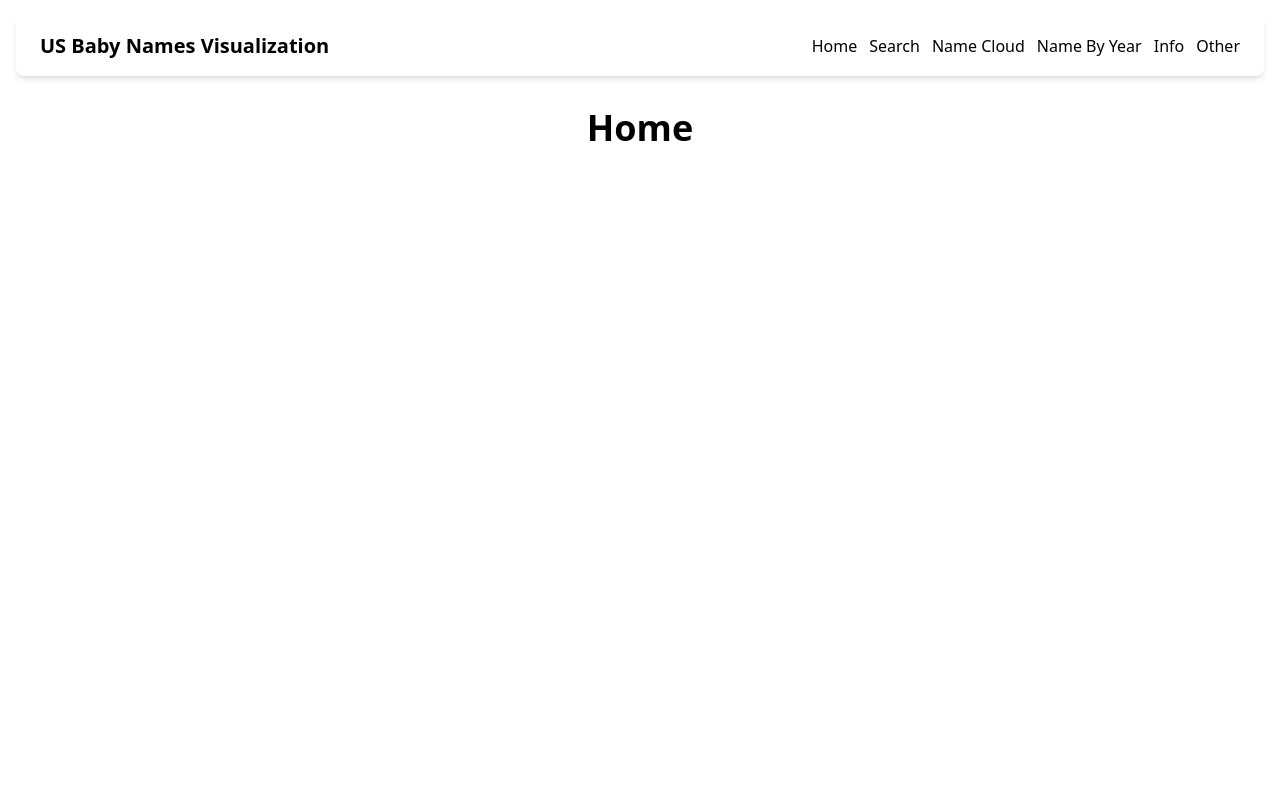
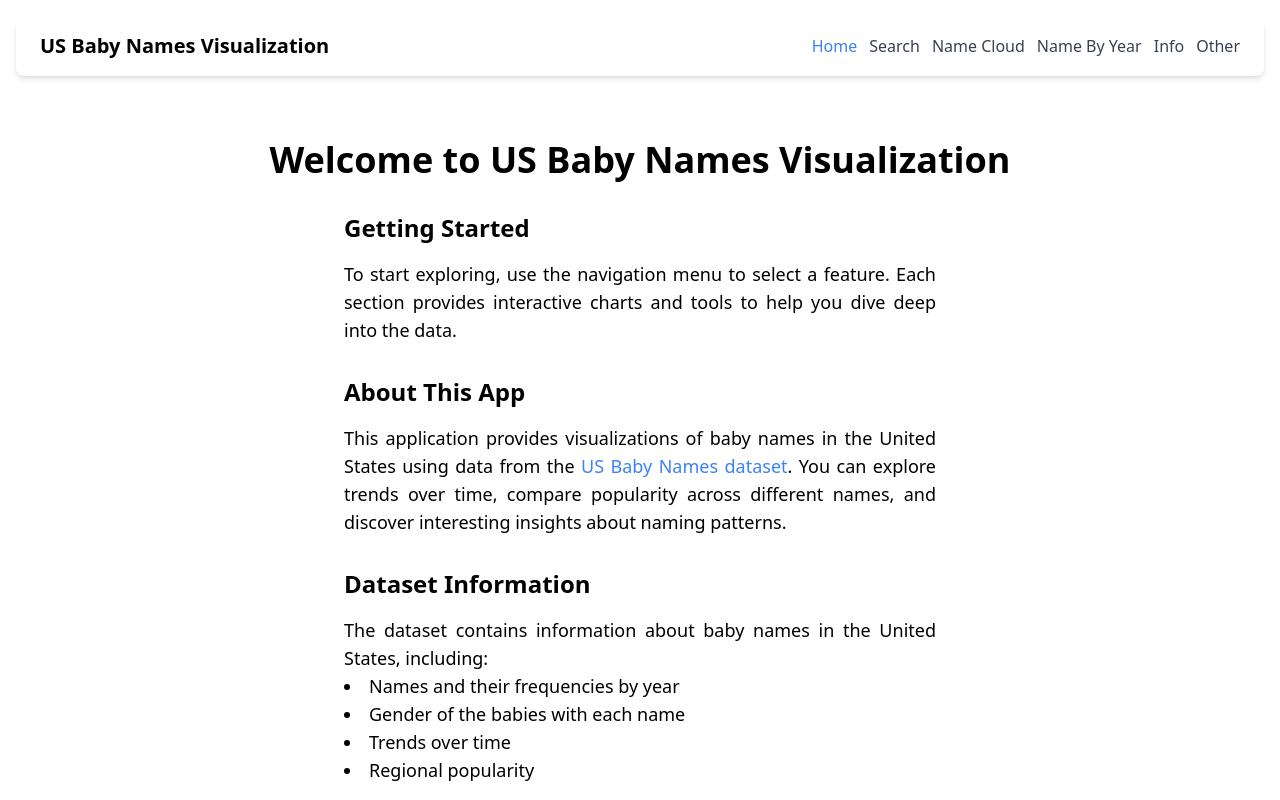
Before and after one commit to lukakuterovac/data-visualization-project, a React (Vite) app in the folder app/: page / in a window 1280 px wide. Shown: the top 800 px of the page. Built offline with nearby package versions, Linux system fonts and the light colour scheme.

Commit message:
Add content to homescreen. Update header links.

```diff
--- a/app/src/components/Header.jsx
+++ b/app/src/components/Header.jsx
@@ -1,16 +1,59 @@
-import { Link } from "react-router-dom";
+import { NavLink } from "react-router-dom";
 
 const Header = () => {
   return (
     <header className="rounded-lg shadow-md px-6 py-4 flex justify-between items-center">
       <h1 className="font-bold text-xl">US Baby Names Visualization</h1>
       <div className="flex justify-center items-center gap-3">
-        <Link to="/">Home</Link>
-        <Link to="/search">Search</Link>
-        <Link to="/name-cloud">Name Cloud</Link>
-        <Link to="/name-by-year">Name By Year</Link>
-        <Link to="/info">Info</Link>
-        <Link to="/other">Other</Link>
+        <NavLink
+          to="/"
+          end
+          className={({ isActive }) =>
+            isActive ? "text-blue-500" : "text-gray-700"
+          }
+        >
+          Home
+        </NavLink>
+        <NavLink
+          to="/search"
+          className={({ isActive }) =>
+            isActive ? "text-blue-500" : "text-gray-700"
+          }
+        >
+          Search
+        </NavLink>
+        <NavLink
+          to="/name-cloud"
+          className={({ isActive }) =>
+            isActive ? "text-blue-500" : "text-gray-700"
+          }
+        >
+          Name Cloud
+        </NavLink>
+        <NavLink
+          to="/name-by-year"
+          className={({ isActive }) =>
+            isActive ? "text-blue-500" : "text-gray-700"
+          }
+        >
+          Name By Year
+        </NavLink>
+        <NavLink
+          to="/info"
+          className={({ isActive }) =>
+            isActive ? "text-blue-500" : "text-gray-700"
+          }
+        >
+          Info
+        </NavLink>
+        <NavLink
+          to="/other"
+          className={({ isActive }) =>
+            isActive ? "text-blue-500" : "text-gray-700"
+          }
+        >
+          Other
+        </NavLink>
       </div>
     </header>
   );
--- a/app/src/pages/Home.jsx
+++ b/app/src/pages/Home.jsx
@@ -1,7 +1,73 @@
 const Home = () => {
   return (
-    <div className="flex flex-col items-center">
-      <h1 className="text-4xl font-bold my-8">Home</h1>
+    <div className="flex flex-col items-center p-8">
+      <h1 className="text-4xl font-bold my-8 text-justify">
+        Welcome to US Baby Names Visualization
+      </h1>
+
+      <section className="w-full md:w-2/3 lg:w-1/2 mb-8">
+        <h2 className="text-2xl font-semibold mb-4 text-justify">
+          Getting Started
+        </h2>
+        <p className="text-lg text-justify">
+          To start exploring, use the navigation menu to select a feature. Each
+          section provides interactive charts and tools to help you dive deep
+          into the data.
+        </p>
+      </section>
+
+      <section className="w-full md:w-2/3 lg:w-1/2 mb-8">
+        <h2 className="text-2xl font-semibold mb-4 text-justify">
+          About This App
+        </h2>
+        <p className="text-lg text-justify">
+          This application provides visualizations of baby names in the United
+          States using data from the{" "}
+          <a
+            href="https://www.kaggle.com/datasets/kaggle/us-baby-names"
+            target="_blank"
+            rel="noopener noreferrer"
+            className="text-blue-500 hover:animate-pulse"
+          >
+            US Baby Names dataset
+          </a>
+          . You can explore trends over time, compare popularity across
+          different names, and discover interesting insights about naming
+          patterns.
+        </p>
+      </section>
+
+      <section className="w-full md:w-2/3 lg:w-1/2 mb-8">
+        <h2 className="text-2xl font-semibold mb-4 text-justify">
+          Dataset Information
+        </h2>
+        <p className="text-lg text-justify">
+          The dataset contains information about baby names in the United
+          States, including:
+        </p>
+        <ul className="list-disc list-inside text-lg text-justify">
+          <li>Names and their frequencies by year</li>
+          <li>Gender of the babies with each name</li>
+          <li>Trends over time</li>
+          <li>Regional popularity</li>
+        </ul>
+        <p className="text-lg mt-4 text-justify">
+          This rich dataset allows us to create a variety of visualizations to
+          help understand naming trends and preferences.
+        </p>
+      </section>
+
+      <section className="w-full md:w-2/3 lg:w-1/2 mb-8">
+        <h2 className="text-2xl font-semibold mb-4 text-justify">Features</h2>
+        <p className="text-lg text-justify">
+          Currently, the app offers the following features:
+        </p>
+        <ul className="list-disc list-inside text-lg text-justify">
+          <li>Feature 1</li>
+          <li>Feature 2</li>
+          <li>Feature 3</li>
+        </ul>
+      </section>
     </div>
   );
 };
```
